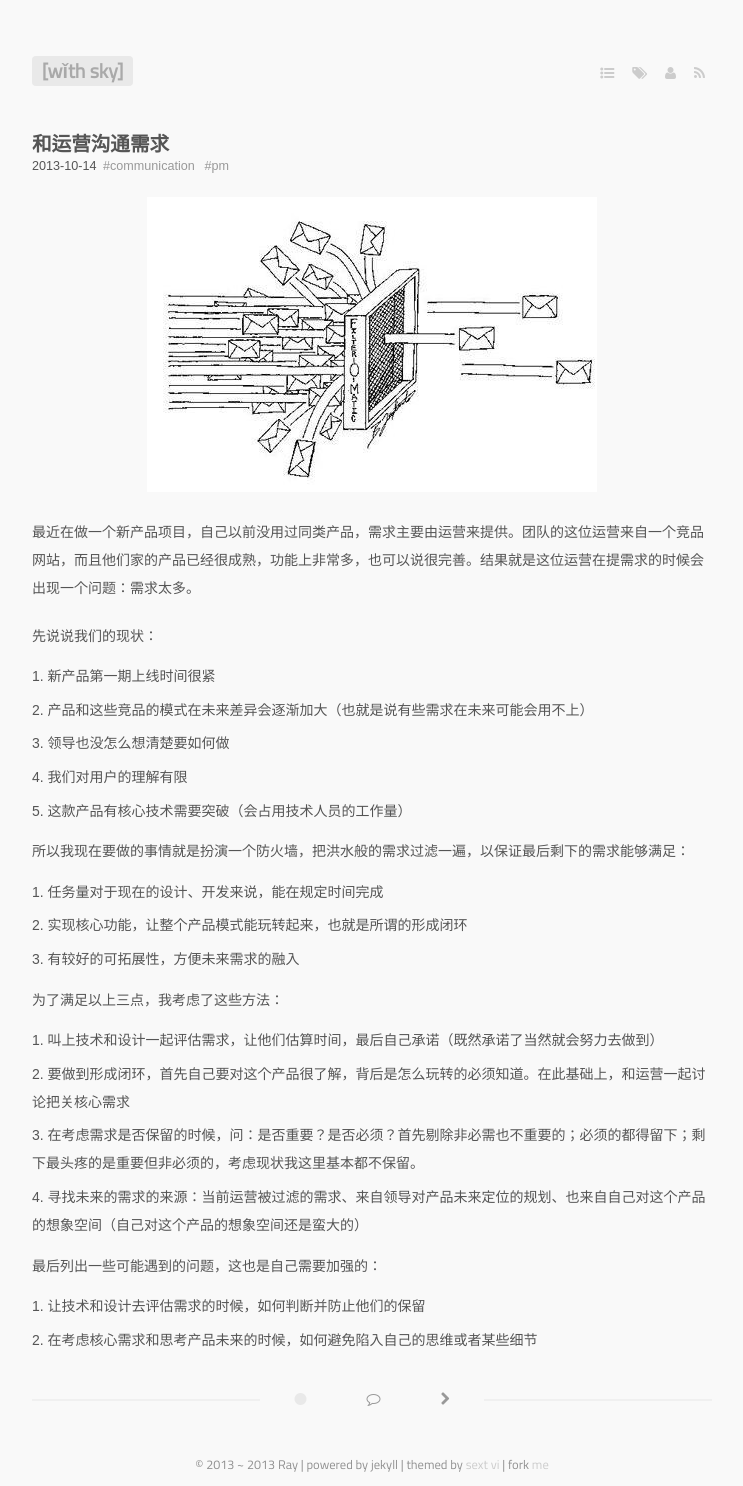
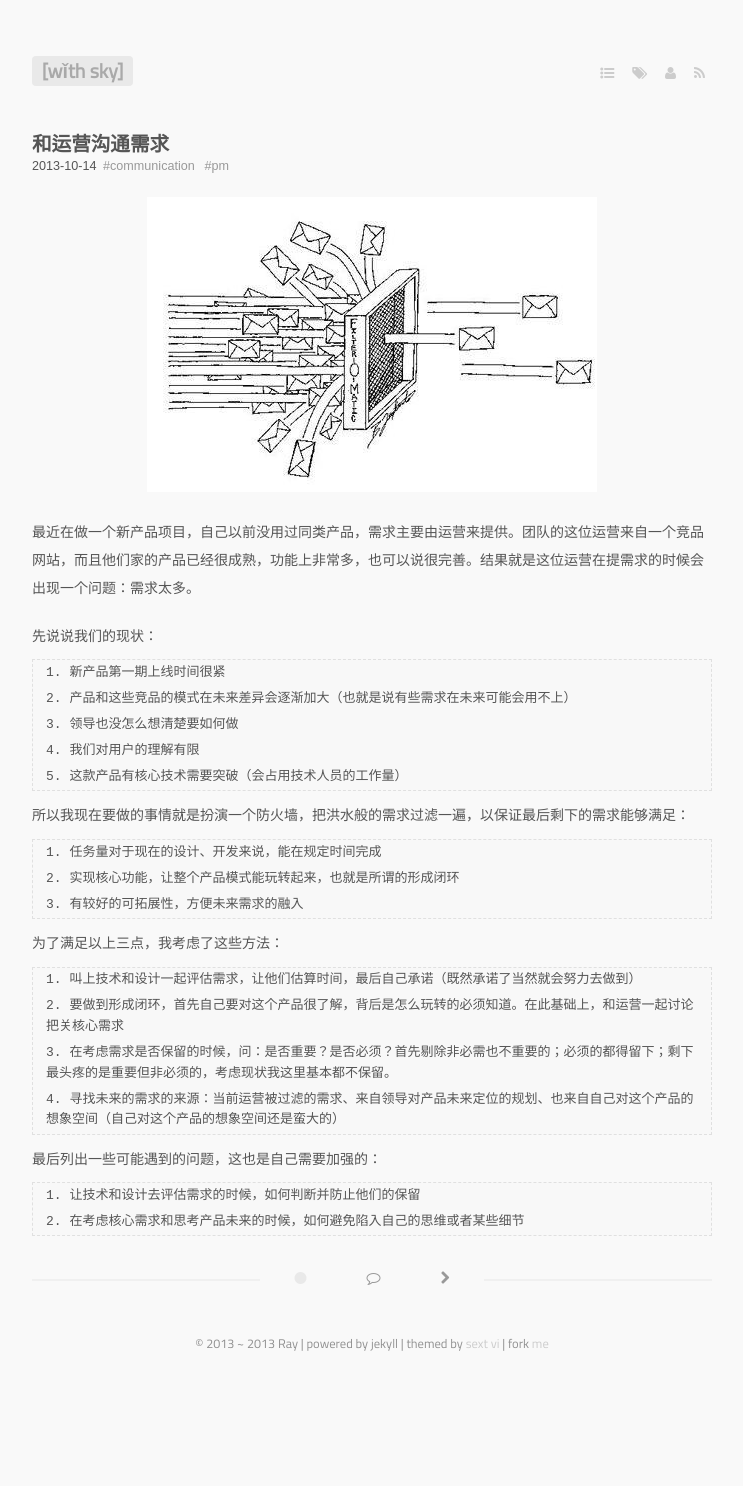
Before and after one commit to raypp/blog, a Jekyll site: the page built from _posts/2013-10-14-communicate-with-operator.markdown, in a window 1280 px wide. Shown: the whole page, without its empty margins (268-1011 px from the left). Built offline with Jekyll 4.4.1, drawn with Linux system fonts in a browser that asks for light colours; some web fonts are replaced; Markdown is read by kramdown in place of the engine named in the settings; a script that is not in the unit is left out; comment, search, counter and statistics services are not loaded; after the commit the page ends 1366 px from its top, so only the background shows below that.

Commit message:
格式调整

```diff
--- a/_posts/2013-10-14-communicate-with-operator.markdown
+++ b/_posts/2013-10-14-communicate-with-operator.markdown
@@ -13,26 +13,26 @@ tags:
 
 先说说我们的现状：
 
-1. 新产品第一期上线时间很紧
-2. 产品和这些竞品的模式在未来差异会逐渐加大（也就是说有些需求在未来可能会用不上）
-3. 领导也没怎么想清楚要如何做
-4. 我们对用户的理解有限
-5. 这款产品有核心技术需要突破（会占用技术人员的工作量）
+> 1. 新产品第一期上线时间很紧
+> 2. 产品和这些竞品的模式在未来差异会逐渐加大（也就是说有些需求在未来可能会用不上）
+> 3. 领导也没怎么想清楚要如何做
+> 4. 我们对用户的理解有限
+> 5. 这款产品有核心技术需要突破（会占用技术人员的工作量）
 
 所以我现在要做的事情就是扮演一个防火墙，把洪水般的需求过滤一遍，以保证最后剩下的需求能够满足：
 
-1. 任务量对于现在的设计、开发来说，能在规定时间完成
-2. 实现核心功能，让整个产品模式能玩转起来，也就是所谓的形成闭环
-3. 有较好的可拓展性，方便未来需求的融入
+> 1. 任务量对于现在的设计、开发来说，能在规定时间完成
+> 2. 实现核心功能，让整个产品模式能玩转起来，也就是所谓的形成闭环
+> 3. 有较好的可拓展性，方便未来需求的融入
 
 为了满足以上三点，我考虑了这些方法：
 
-1. 叫上技术和设计一起评估需求，让他们估算时间，最后自己承诺（既然承诺了当然就会努力去做到）
-2. 要做到形成闭环，首先自己要对这个产品很了解，背后是怎么玩转的必须知道。在此基础上，和运营一起讨论把关核心需求
-3. 在考虑需求是否保留的时候，问：是否重要？是否必须？首先剔除非必需也不重要的；必须的都得留下；剩下最头疼的是重要但非必须的，考虑现状我这里基本都不保留。
-4. 寻找未来的需求的来源：当前运营被过滤的需求、来自领导对产品未来定位的规划、也来自自己对这个产品的想象空间（自己对这个产品的想象空间还是蛮大的）
+> 1. 叫上技术和设计一起评估需求，让他们估算时间，最后自己承诺（既然承诺了当然就会努力去做到）
+> 2. 要做到形成闭环，首先自己要对这个产品很了解，背后是怎么玩转的必须知道。在此基础上，和运营一起讨论把关核心需求
+> 3. 在考虑需求是否保留的时候，问：是否重要？是否必须？首先剔除非必需也不重要的；必须的都得留下；剩下最头疼的是重要但非必须的，考虑现状我这里基本都不保留。
+> 4. 寻找未来的需求的来源：当前运营被过滤的需求、来自领导对产品未来定位的规划、也来自自己对这个产品的想象空间（自己对这个产品的想象空间还是蛮大的）
 
 最后列出一些可能遇到的问题，这也是自己需要加强的：
 
-1. 让技术和设计去评估需求的时候，如何判断并防止他们的保留
-2. 在考虑核心需求和思考产品未来的时候，如何避免陷入自己的思维或者某些细节
+> 1. 让技术和设计去评估需求的时候，如何判断并防止他们的保留
+> 2. 在考虑核心需求和思考产品未来的时候，如何避免陷入自己的思维或者某些细节
```
